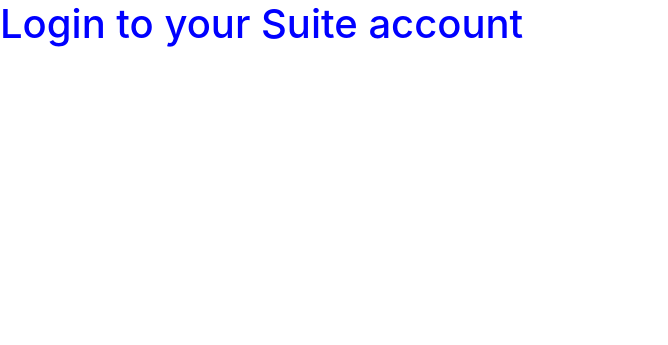
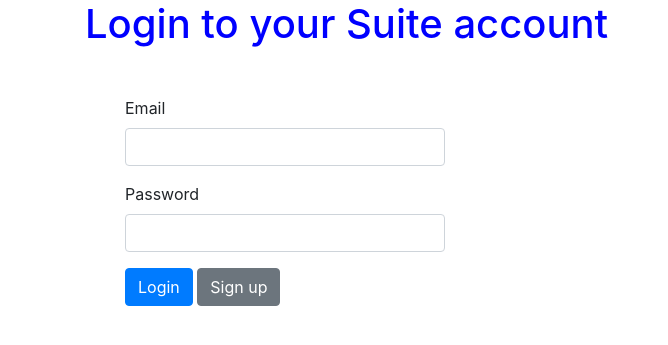
Before and after one commit to pkapur-hmc/suite, a PHP site: page /login.html in a window 1280 px wide. Shown: the top 345 px of the page, without its empty margins (0-668 px from the left). Run offline with PHP 8.4, Linux system fonts and the light colour scheme.

Commit message:
working on forms

```diff
--- a/view/login.html
+++ b/view/login.html
@@ -10,8 +10,27 @@
         <title>Login-Suite</title>
     </head>
 
-    <body>
+    <body class="container">
         <h1>Login to your Suite account</h1>
+
+        <div class="row">
+            <div class="col-sm-12 col-md-10 col-md-offset-1">
+                <div class="Absolute-Center">
+                    <form class="form" name="login_form">
+                        <div class="form-group">
+                            <label for="email">Email</label>
+                            <input type="email" class="form-control" id="email">
+                        </div>
+                        <div class="form-group">
+                            <label for="password">Password</label>
+                            <input type="password" class="form-control" id="password">
+                        </div>
+                        <button type="submit" class="btn btn-primary">Login</button>
+                        <a href="register.html" class="btn btn-secondary">Sign up</a>
+                    </form>
+                </div>
+            </div>
+        </div>
 
 
         <script src="https://code.jquery.com/jquery-3.3.1.slim.min.js" integrity="sha384-q8i/X+965DzO0rT7abK41JStQIAqVgRVzpbzo5smXKp4YfRvH+8abtTE1Pi6jizo" crossorigin="anonymous"></script>
--- a/view/style.css
+++ b/view/style.css
@@ -1,3 +1,11 @@
 h1{
     color:blue;
 }
+
+.Absolute-Center {
+    width: 50%;
+    height: 50%;
+    min-width: 200px;
+    max-width: 400px;
+    padding: 40px;
+  }
```
Also changed, not shown: view/register.html (+38 -0 lines).
